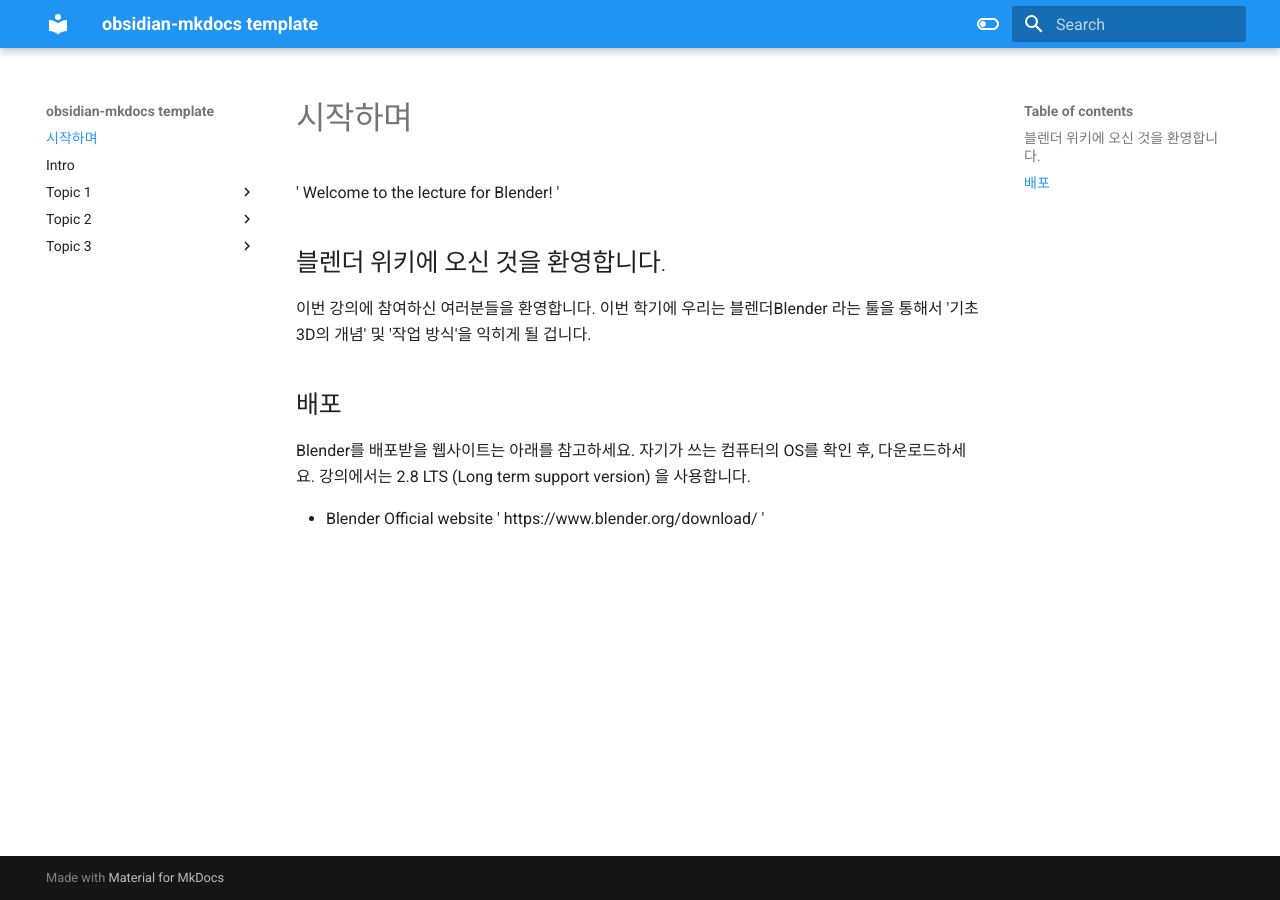
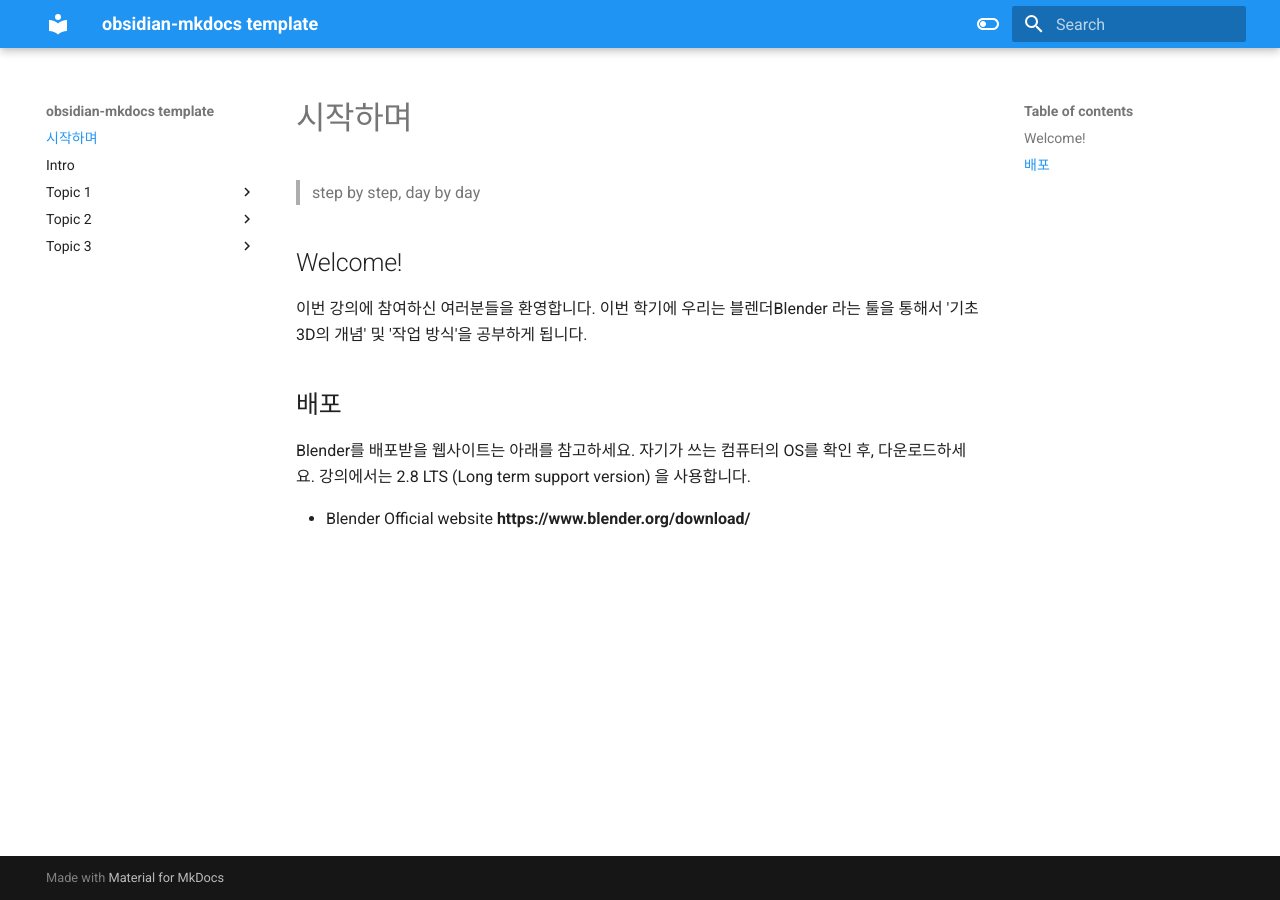
Before and after one commit to onmind/Ob, an MkDocs documentation site: the page built from docs/index.md, in a window 1280 px wide. Built offline with MkDocs 1.6.1 and Material for MkDocs 9.7.7, drawn with Linux system fonts in a browser that asks for light colours.

Commit message:
Update index.md

```diff
--- a/docs/index.md
+++ b/docs/index.md
@@ -1,13 +1,13 @@
 # 시작하며
 
-' Welcome to the lecture for Blender! '
+> step by step, day by day
 
-## 블렌더 위키에 오신 것을 환영합니다.
+## Welcome!
 
-이번 강의에 참여하신 여러분들을 환영합니다. 이번 학기에 우리는 블렌더Blender 라는 툴을 통해서 '기초 3D의 개념' 및 '작업 방식'을 익히게 될 겁니다.
+이번 강의에 참여하신 여러분들을 환영합니다. 이번 학기에 우리는 블렌더Blender 라는 툴을 통해서 '기초 3D의 개념' 및 '작업 방식'을 공부하게 됩니다.
 
 ## 배포
 Blender를 배포받을 웹사이트는 아래를 참고하세요. 자기가 쓰는 컴퓨터의 OS를 확인 후, 다운로드하세요.  강의에서는 2.8 LTS (Long term support version) 을 사용합니다.
 
 - Blender Official website
-' https://www.blender.org/download/ '
+ **https://www.blender.org/download/**
```
